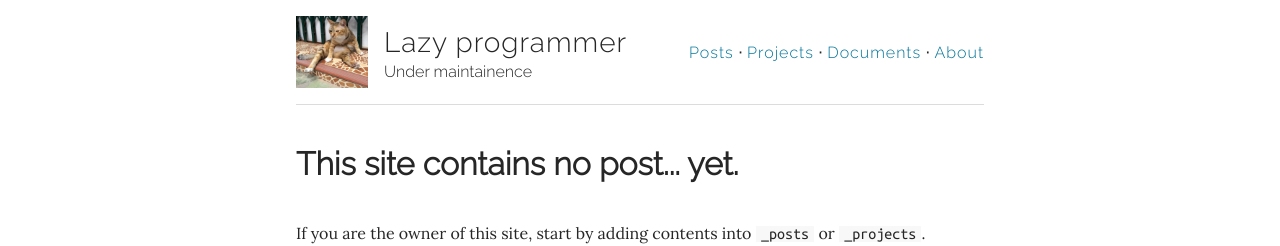
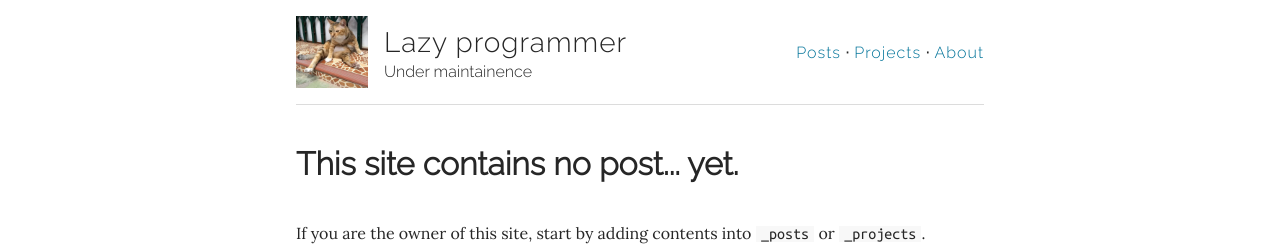
Before and after one commit to taneekpet/taneekpet.github.io, a Jekyll site: the page built from index.md, in a window 1280 px wide. Shown: the top 246 px of the page. Built offline with Jekyll 4.4.1, drawn with Linux system fonts in a browser that asks for light colours.

```diff
--- a/_data/theme.yml
+++ b/_data/theme.yml
@@ -20,8 +20,6 @@ navigation:
       path: "/posts"
     - name: Projects
       path: "/projects"
-    - name: Documents
-      path: "/docs"
     - name: About
       path: "/about"
   paginate:
```
Also changed, not shown: index.md (+0 -2 lines), images/100x100.png (deleted), images/800x400.png (deleted), images/polar-bear-posture.png (deleted).
